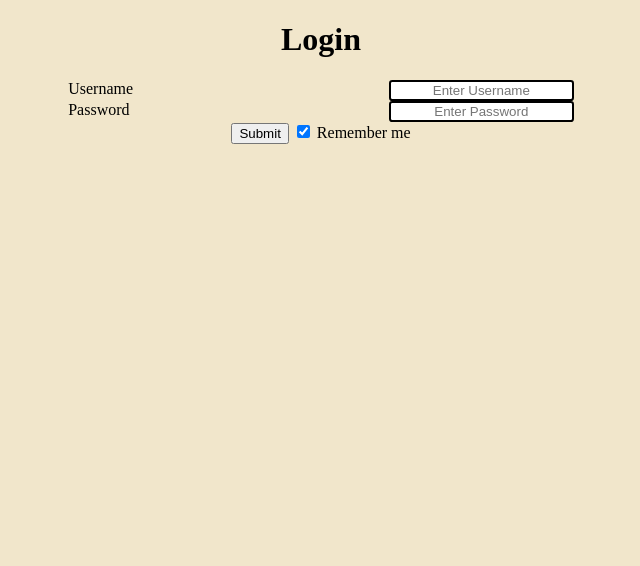
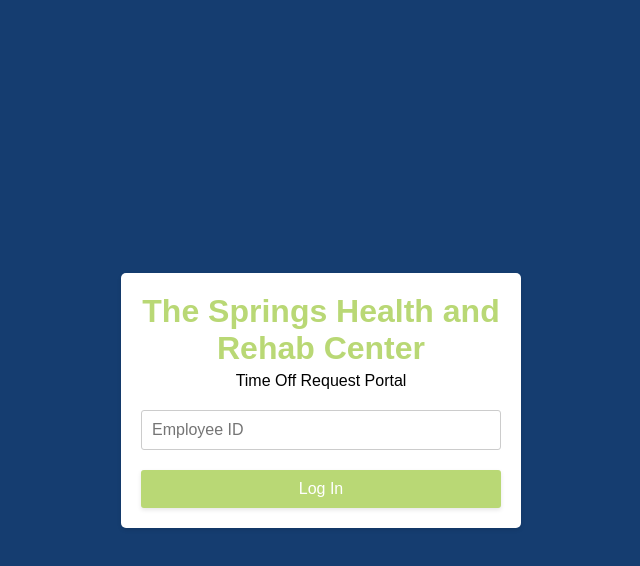
Before and after one commit to hotredsam/WesWebsite1, a plain HTML site: page index.html in a window 1280 px wide. Shown: the whole page, without its empty margins (319-959 px from the left). Drawn offline with Linux system fonts and the light colour scheme.

Commit message:
edited the html, css, and js files to include extra funcitonality and styling

```diff
--- a/index.html
+++ b/index.html
@@ -1,29 +1,23 @@
 <!DOCTYPE html>
 <html lang="en">
+
 <head>
     <meta charset="UTF-8">
-    <meta http-equiv="X-UA-Compatible" content="IE=edge">
     <meta name="viewport" content="width=device-width, initial-scale=1.0">
-    <title>Document</title>
-    <link rel="stylesheet" href="style.css">
+    <title>The Springs Health and Rehab Center</title>
+    <link rel="stylesheet" href="styles.css">
+    <script defer src="script.js"></script>
 </head>
+
 <body>
-    <h1>Login</h1>
-    <form >
-        <div class="userdiv">
-            <label for="uname" class="labels">Username</label> </br>
-            <input type="text" placeholder="Enter Username" name="uname" class="textbox">
-        </div>
-        <div class="pwddiv">
-            <label for="psw" class="labels">Password</label> </br>
-            <input type="password" placeholder="Enter Password" name="psw" class="textbox">
-        </div>
-        <div>
-            <button type="sumbit">Submit</button>
-            <label>
-                <input type="checkbox" checked="checked" name="remember"> Remember me
-            </label>
-        </div>
-    </form>
+    <div class="container">
+        <h1>The Springs Health and Rehab Center</h1>
+        <p class="portal-text">Time Off Request Portal</p>
+        <form id="login-form">
+            <input type="text" id="employee-id" placeholder="Employee ID" required>
+            <button type="submit">Log In</button>
+        </form>
+    </div>
 </body>
+
 </html>
--- /dev/null
+++ b/script.js
@@ -0,0 +1,9 @@
+document.getElementById("login-form").addEventListener("submit", function (event) {
+    event.preventDefault();
+    const employeeID = document.getElementById("employee-id").value;
+    if (employeeID === "10364") {
+        window.location.href = "home.html";
+    } else {
+        alert("Invalid Employee ID");
+    }
+});
--- a/style.css
+++ /dev/null
@@ -1,39 +0,0 @@
-body {
-    background-color: rgb(241, 230, 203);
-    text-align: center;
-}
-
-h1 {
-    text-align: center;
-}
-
-form{
-    text-align: center;
-}
-
-.labels {
-    width: 100%;
-    text-align: left;
-}
-
-.textbox {
-    border-radius: .25em;
-    background-color: white;
-    border: solid 2px;
-    text-align: center;
-    margin: auto;
-}
-
-.pwddiv{
-    justify-content: center;
-    margin: 0px auto;
-    width: 40%;
-    display: flex;
-}
-
-.userdiv{
-    justify-content: center;
-    margin: 0px auto;
-    width: 40%;
-    display: flex;
-}
--- /dev/null
+++ b/styles.css
@@ -0,0 +1,65 @@
+* {
+    margin: 0;
+    padding: 0;
+    box-sizing: border-box;
+}
+
+body {
+    font-family: Arial, sans-serif;
+    background-color: rgb(21, 61, 112);
+    display: flex;
+    justify-content: center;
+    align-items: center;
+    height: 100vh;
+}
+
+.container {
+    background-color: white;
+    border-radius: 5px;
+    padding: 20px;
+    width: 100%;
+    max-width: 400px;
+    box-shadow: 0px 2px 4px rgba(0, 0, 0, 0.1);
+}
+
+h1 {
+    color: rgb(185, 216, 117);
+    text-align: center;
+    margin-bottom: 5px;
+}
+
+.portal-text {
+    text-align: center;
+    margin-bottom: 20px;
+    font-family: sans-serif;
+}
+
+form {
+    display: flex;
+    flex-direction: column;
+}
+
+input {
+    border: 1px solid #ccc;
+    border-radius: 3px;
+    padding: 10px;
+    font-size: 16px;
+    margin-bottom: 20px;
+}
+
+button {
+    background-color: rgb(185, 216, 117);
+    color: white;
+    font-size: 16px;
+    padding: 10px;
+    border: none;
+    border-radius: 3px;
+    cursor: pointer;
+    box-shadow: 0px 2px 4px rgba(0, 0, 0, 0.1);
+}
+
+@media (max-width: 480px) {
+    .container {
+        width: 90%;
+    }
+}
```
Also changed, not shown: home.html (added, +15 -0 lines).
